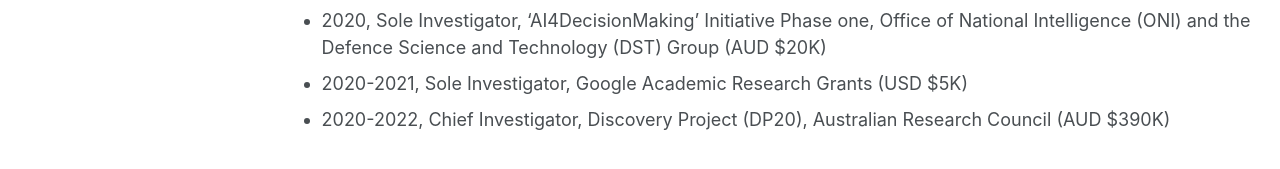
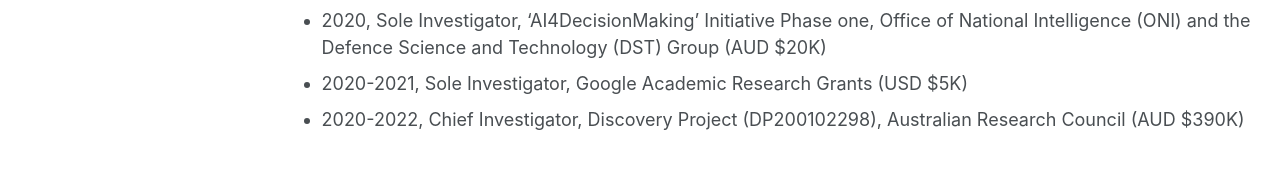
Before and after one commit to weiezhang/weiezhang.github.io, a Jekyll site: the page built from _pages/projects.md, in a window 1280 px wide and 985 px high. Shown: the part 636-805 px from the top of the window. Built offline with Jekyll 4.4.1, drawn with Linux system fonts in a browser that asks for light colours; some web fonts are replaced.

Commit message:
Update projects.md

```diff
--- a/_pages/projects.md
+++ b/_pages/projects.md
@@ -21,4 +21,4 @@ author_profile: true
 * 2021, Chief Investigator, 'AI4DecisionMaking' Initiative Phase two, Office of National Intelligence (ONI) and the Defence Science and Technology (DST) Group (AUD $100K) <!--With A/Prof. Markus Wagner, Dr. Chetan Arora, Dr. Menasha Thilakaratne, Dr Thushari Atapattu and Dr. Christoph Treude,-->
 * 2020, Sole Investigator, 'AI4DecisionMaking' Initiative Phase one, Office of National Intelligence (ONI) and the Defence Science and Technology (DST) Group (AUD $20K)
 * 2020-2021, Sole Investigator, Google Academic Research Grants (USD $5K)
-* 2020-2022, Chief Investigator, Discovery Project (DP20), Australian Research Council (AUD $390K) <!--With Prof. Michael Sheng (Lead CI), Prof Jian Yang and Prof. Schahram Dustdar.-->
+* 2020-2022, Chief Investigator, Discovery Project (DP200102298), Australian Research Council (AUD $390K) <!--With Prof. Michael Sheng (Lead CI), Prof Jian Yang and Prof. Schahram Dustdar.-->
```
